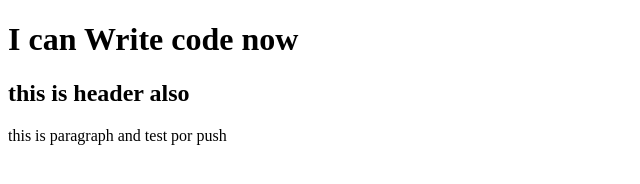
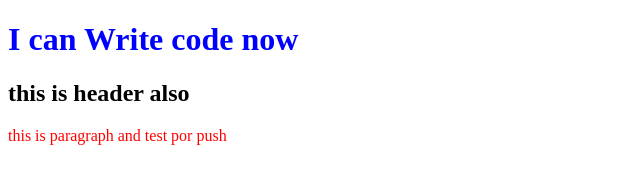
Before and after one commit to hanzalasarkar/programming-hero-assignment, a plain HTML site: page index.html in a window 1280 px wide. Shown: the whole page, without its empty margins (0-640 px from the left). Drawn offline with Linux system fonts and the light colour scheme.

Commit message:
style added

```diff
--- a/index.html
+++ b/index.html
@@ -5,7 +5,7 @@
     <meta http-equiv="X-UA-Compatible" content="IE=edge">
     <meta name="viewport" content="width=device-width, initial-scale=1.0">
     <title>first assignment</title>
-
+    <link rel="stylesheet" href="style.css">
 </head>
 <body>
     <h1>I can Write code now</h1>
--- /dev/null
+++ b/style.css
@@ -0,0 +1,6 @@
+h1{
+    color: blue;
+}
+p{
+    color: red;
+}
```
